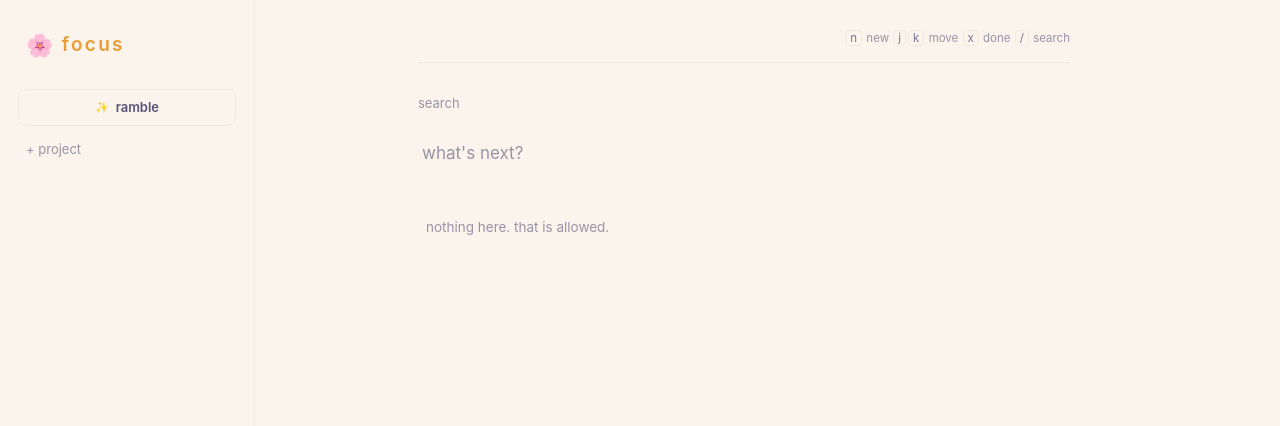
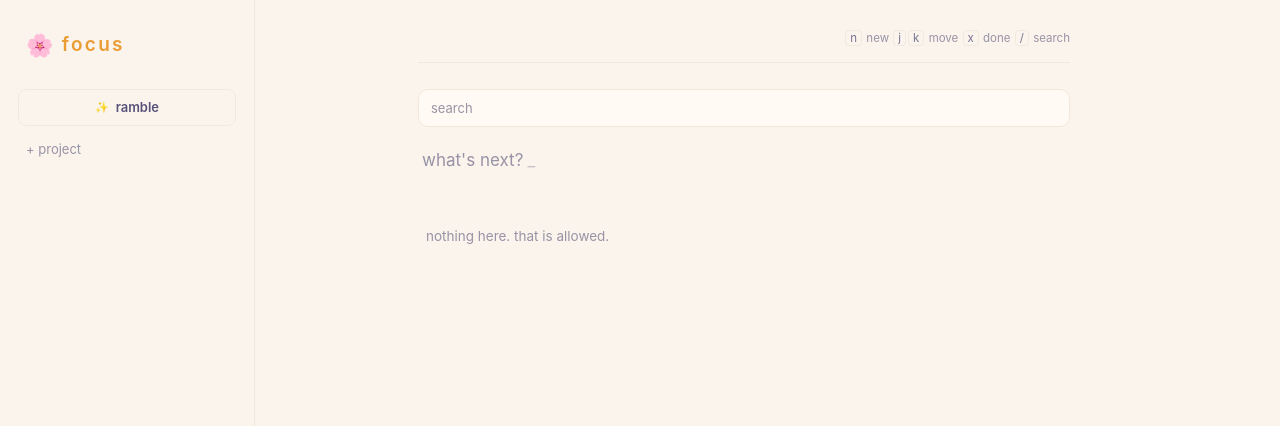
Before and after one commit to bonsko/focus, a FastAPI app: template src/focus/templates/index.html in a window 1280 px wide. Shown: the top 426 px of the page. Run offline with FastAPI, Linux system fonts and the light colour scheme; the template is opened without the code that fills it, so the values that code supplies are empty; some libraries are stand-ins or nearby versions.

Commit message:
inputs: boxed search, blinking caret on the add field
search was a bare line; it is a 10px rounded box with a surface fill and an
iris edge on focus.

the add field keeps its placeholder attribute for screen readers but paints it
transparent, and a ghost sits in its place while the input is empty — that is
where the underscore can blink, since ::placeholder cannot be animated. the
ghost disappears the moment anything is typed.

Assisted-by: Hermes:deepseek-v4.1-flash

```diff
--- a/src/focus/static/css/rose-pine.css
+++ b/src/focus/static/css/rose-pine.css
@@ -698,3 +698,39 @@ input, select, textarea, button { border-radius: 8px; }
     box-shadow: none;
   }
 }
+
+/* ---------- inputs ---------- */
+
+#search {
+  border: 1px solid var(--hl-low);
+  border-radius: 10px;
+  padding: 8px 12px;
+  background: var(--surface);
+  color: var(--text);
+}
+#search:focus { outline: none; border-color: var(--iris); }
+#search::placeholder { color: var(--muted); }
+
+/* the add field shows its own placeholder so the caret can blink: the real
+   placeholder is transparent, this ghost sits in its place while the input is
+   empty */
+.add { position: relative; }
+.add .ghost {
+  position: absolute;
+  left: 4px;
+  top: 8px;
+  font-size: 17px;
+  line-height: 1.4;
+  color: var(--muted);
+  pointer-events: none;
+  opacity: 0;
+  transition: opacity .12s ease;
+}
+.add:has(input:placeholder-shown) .ghost { opacity: 1; }
+.add input::placeholder { color: transparent; }
+.add .caret { margin-left: 4px; animation: caret-blink 1.15s ease-in-out infinite; }
+
+@keyframes caret-blink {
+  0%, 100% { opacity: 1; }
+  50% { opacity: .1; }
+}
--- a/src/focus/templates/base.html
+++ b/src/focus/templates/base.html
@@ -7,10 +7,10 @@
   <meta name="color-scheme" content="dark light">
   <title>{% block title %}focus{% endblock %}</title>
   <style>{{ theme_css(user) }}</style>
-  <link rel="stylesheet" href="/static/css/rose-pine.css?v=20261109d">
+  <link rel="stylesheet" href="/static/css/rose-pine.css?v=20261109e">
   <script src="/static/vendor/htmx.min.js" defer></script>
-  <script src="/static/js/confetti.js?v=20261109d" defer></script>
-  <script src="/static/js/app.js?v=20261109d" defer></script>
+  <script src="/static/js/confetti.js?v=20261109e" defer></script>
+  <script src="/static/js/app.js?v=20261109e" defer></script>
 </head>
 <body class="{% if request.url.path == '/' %}home{% else %}board{% endif %}">
 <div class="shell">
--- a/src/focus/templates/index.html
+++ b/src/focus/templates/index.html
@@ -19,6 +19,7 @@
 
 <form id="add-form" class="add" hx-post="/p/{{ project['id'] }}/tasks" hx-target="#list" hx-swap="innerHTML"
       hx-on::after-request="if (event.detail.successful) this.reset()">
+  <span class="ghost" aria-hidden="true">what's next?<span class="caret">_</span></span>
   <input id="new-task" name="title" placeholder="what's next?" autocomplete="off" maxlength="500" aria-label="new task">
 </form>
 
```
